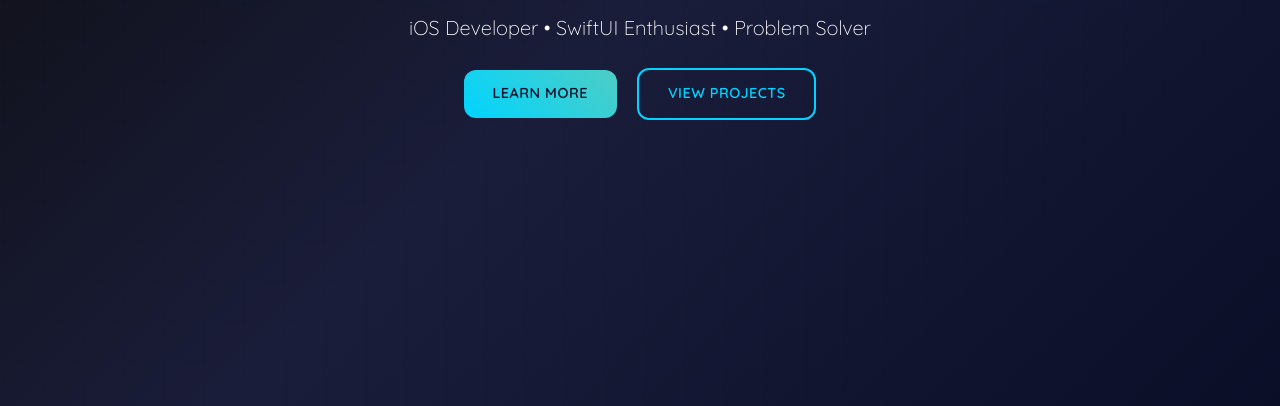
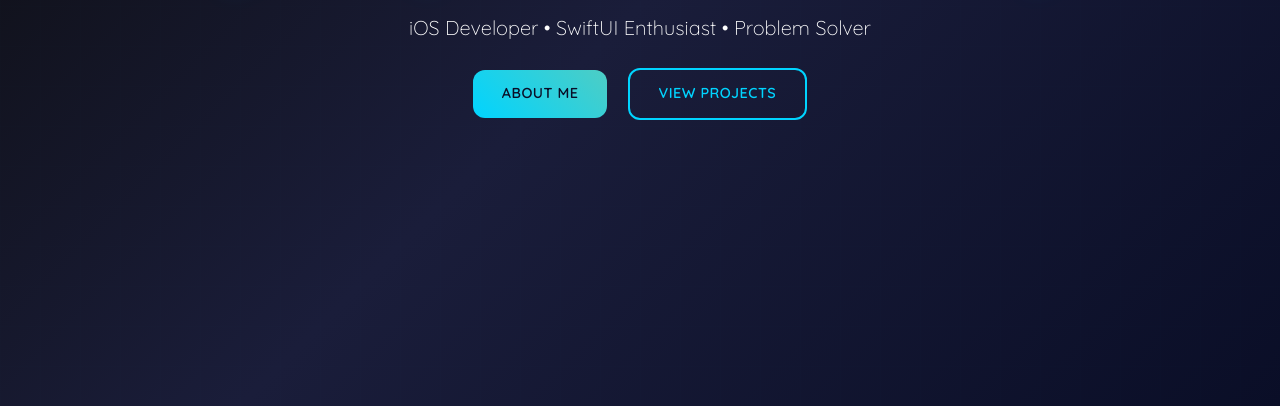
Before and after one commit to StroeFlorin/stroe.dev, a plain HTML site: page public/index.html in a window 1280 px wide. Shown: the part 394-800 px from the top of the page. Drawn offline with nearby package versions, Linux system fonts and the light colour scheme.

Commit message:
change button text

```diff
--- a/public/index.html
+++ b/public/index.html
@@ -433,7 +433,7 @@
                 iOS Developer • SwiftUI Enthusiast • Problem Solver
             </p>
             <div data-aos="fade-up" data-aos-delay="400">
-                <a href="#about" class="btn btn-primary btn-lg me-3">Learn More</a>
+                <a href="#about" class="btn btn-primary btn-lg me-3">About Me</a>
                 <a href="#projects" class="btn btn-outline-light btn-lg">View Projects</a>
             </div>
         </div>
```
